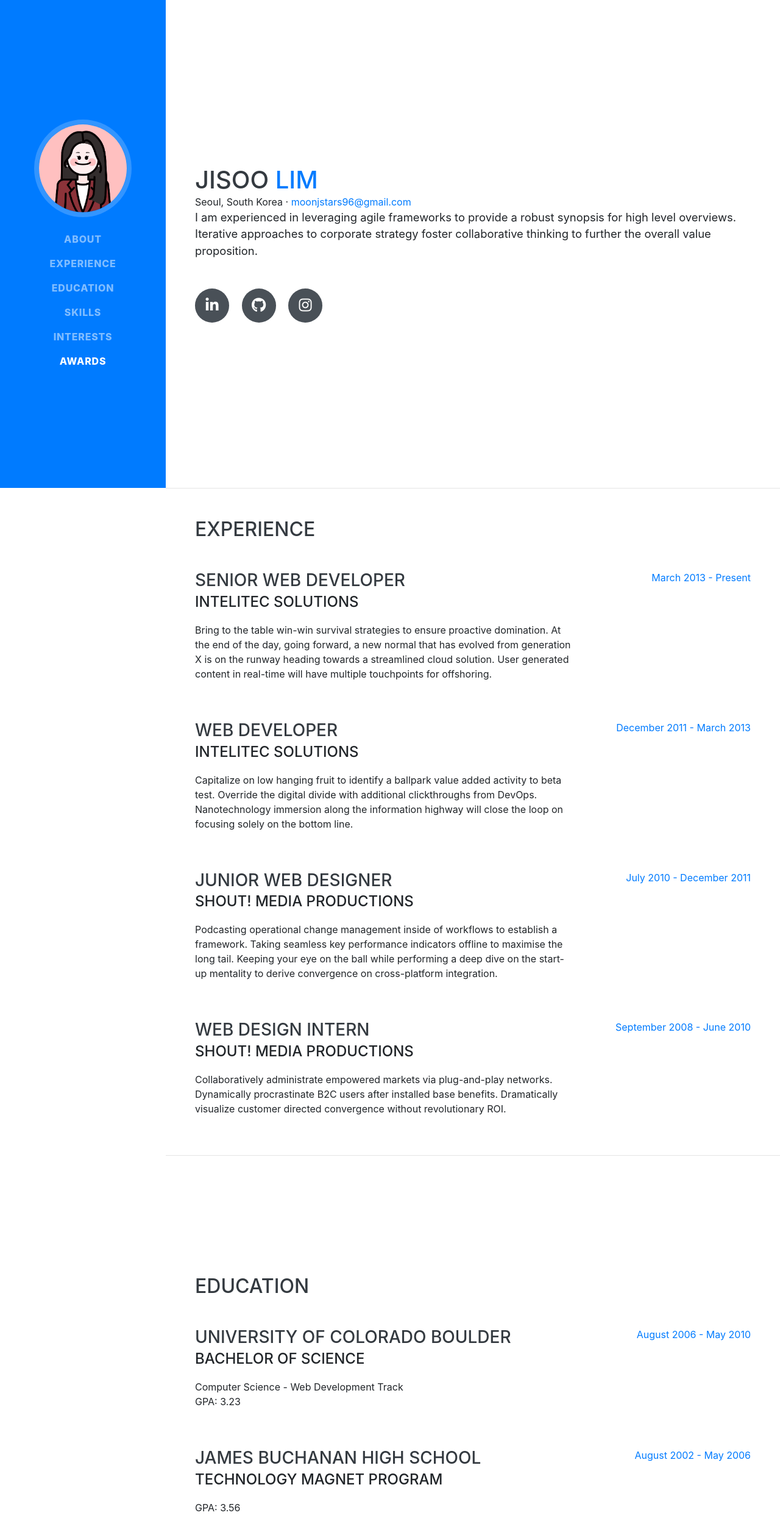
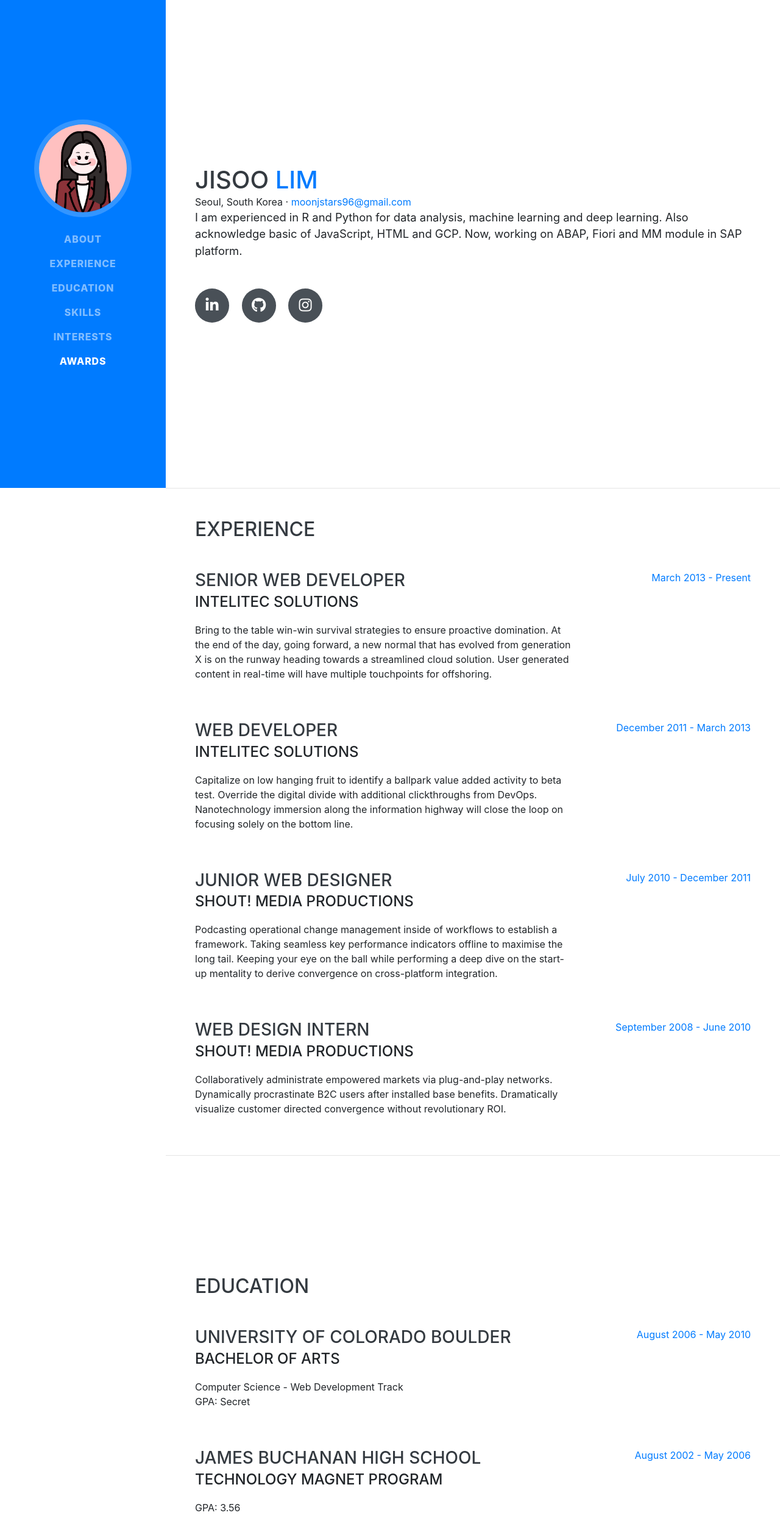
Before and after one commit to z2soo/Portfolio, a website with bundled scripts: page index.html in a window 1280 px wide. Shown: the top 2507 px of the page at 61% size. Built offline with nearby package versions, Linux system fonts and the light colour scheme; a web font is replaced by a local one.

Commit message:
Update index.html

```diff
--- a/index.html
+++ b/index.html
@@ -69,7 +69,8 @@
         <div class="addresss"> Seoul, South Korea ·
           <a href="moonjstars96@gmail.com">moonjstars96@gmail.com</a>
         </div>
-        <p class="lead mb-5">I am experienced in leveraging agile frameworks to provide a robust synopsis for high level overviews. Iterative approaches to corporate strategy foster collaborative thinking to further the overall value proposition.</p>
+        <p class="lead mb-5">I am experienced in R and Python for data analysis, machine learning and deep learning. Also acknowledge basic of JavaScript, HTML and GCP.
+          Now, working on ABAP, Fiori and MM module in SAP platform.</p>
         <div class="social-icons">
           <a href="#">
             <i class="fab fa-linkedin-in"></i>
@@ -147,9 +148,9 @@
         <div class="resume-item d-flex flex-column flex-md-row justify-content-between mb-5">
           <div class="resume-content">
             <h3 class="mb-0">University of Colorado Boulder</h3>
-            <div class="subheading mb-3">Bachelor of Science</div>
+            <div class="subheading mb-3">Bachelor of Arts</div>
             <div>Computer Science - Web Development Track</div>
-            <p>GPA: 3.23</p>
+            <p>GPA: Secret</p>
           </div>
           <div class="resume-date text-md-right">
             <span class="text-primary">August 2006 - May 2010</span>
```
